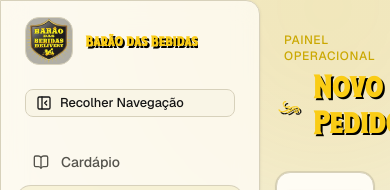
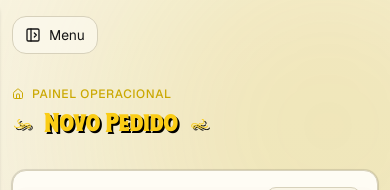
Before and after one commit to GustavoRCoelho/barao-das-bebidas, a Next.js app: page / in a window 390 px wide. Shown: the top 190 px of the page. Built offline with nearby package versions, Linux system fonts and the light colour scheme; no server answers.

Commit message:
feat: responsividade para mobile

```diff
--- a/app/auth/page.tsx
+++ b/app/auth/page.tsx
@@ -119,10 +119,10 @@
           </div>
         </section>
 
-        <section className="relative flex items-center justify-center bg-card/80 p-6 sm:p-10 md:p-14">
+        <section className="relative flex items-center justify-center bg-card/80 p-4 sm:p-8 md:p-14">
           <div className="w-full max-w-md space-y-6">
             <div className="flex justify-center">
-              <div className="h-28 w-28 overflow-hidden rounded-lg border border-border bg-card p-1">
+              <div className="h-20 w-20 overflow-hidden rounded-lg border border-border bg-card p-1 sm:h-24 sm:w-24 md:h-28 md:w-28">
                 <Image
                   src="/logo.png"
                   alt="Logo Barão das Bebidas"
--- a/app/page.tsx
+++ b/app/page.tsx
@@ -17,6 +17,8 @@
   ClipboardList,
   DollarSign,
   PackageCheck,
+  PanelLeftClose,
+  PanelLeftOpen,
   PlusCircle,
   Settings2,
   ShoppingCart,
@@ -79,6 +81,7 @@
   const [usuario, setUsuario] = useState<UsuarioInfo | null>(null);
   const [saindo, setSaindo] = useState(false);
   const [sidebarCompacto, setSidebarCompacto] = useState(false);
+  const [sidebarMobileAberta, setSidebarMobileAberta] = useState(false);
   const [error, setError] = useState<string | null>(null);
   const [abaAtiva, setAbaAtiva] = useState<Aba>("criar");
 
@@ -184,13 +187,13 @@
       </div>
 
       <div
-        className={`relative w-full transition-all ${
-          sidebarCompacto ? "pl-[78px]" : "pl-[260px]"
+        className={`relative w-full pl-0 transition-all ${
+          sidebarCompacto ? "md:pl-[78px]" : "md:pl-[260px]"
         }`}
       >
         <SidebarNav
           menu={menu}
-            abaAtiva={abaAtiva as "cardapio" | "criar" | "gerenciar-cardapio" | "gerenciar" | "gerenciar-usuarios"}
+          abaAtiva={abaAtiva as "cardapio" | "criar" | "gerenciar-cardapio" | "gerenciar" | "gerenciar-usuarios"}
           onSelectAba={(id) => setAbaAtiva(id as Aba)}
           usuarioNome={usuario?.nome}
           usuarioRole={usuario?.role}
@@ -198,10 +201,26 @@
           onLogout={sair}
           compacto={sidebarCompacto}
           onToggleCompact={() => setSidebarCompacto((atual) => !atual)}
+          mobileOpen={sidebarMobileAberta}
+          onCloseMobile={() => setSidebarMobileAberta(false)}
         />
 
-        <div className="mx-auto max-w-7xl px-4 py-8 md:px-8">
+        <div className="mx-auto max-w-7xl px-3 py-4 sm:px-4 sm:py-6 md:px-8 md:py-8">
           <div className="space-y-8">
+            <div className="flex md:hidden">
+              <button
+                type="button"
+                onClick={() => setSidebarMobileAberta((atual) => !atual)}
+                className="app-soft-panel inline-flex items-center gap-2 px-3 py-2 text-sm"
+              >
+                {sidebarMobileAberta ? (
+                  <PanelLeftClose className="size-4" />
+                ) : (
+                  <PanelLeftOpen className="size-4" />
+                )}
+                Menu
+              </button>
+            </div>
             <DashboardHeader
               abaAtiva={abaAtiva}
               totalFaturado={moeda(gerenciarPedidosTab.totalFaturado)}
--- a/atoms/dashboard-header.tsx
+++ b/atoms/dashboard-header.tsx
@@ -22,14 +22,14 @@
   showStats,
 }: DashboardHeaderProps) {
   return (
-    <header className="flex flex-col justify-between gap-4 md:flex-row md:items-end">
+    <header className="flex flex-col justify-between gap-3 md:flex-row md:items-end">
       <div>
         <div className="text-primary flex items-center gap-2 text-xs font-medium">
           <Home className="size-3" />
           <span className="tracking-wider uppercase">Painel Operacional</span>
         </div>
         <h1
-          className="app-heading-ornate mt-1 text-3xl font-bold tracking-tight text-foreground"
+          className="app-heading-ornate mt-1 text-2xl font-bold tracking-tight text-foreground sm:text-3xl"
           data-ornament-left="f"
           data-ornament-right="g"
         >
@@ -48,7 +48,7 @@
       </div>
 
       {showStats ? (
-        <div className="flex gap-3">
+        <div className="grid grid-cols-2 gap-2 sm:flex sm:gap-3">
           <div className="app-soft-panel p-3 px-4">
             <p className="text-[10px] font-bold text-muted-foreground uppercase">Total Mês</p>
             <p className="text-lg font-semibold text-foreground">{totalFaturado}</p>
--- a/atoms/sidebar-nav.tsx
+++ b/atoms/sidebar-nav.tsx
@@ -42,6 +42,8 @@
   onLogout: () => void;
   compacto?: boolean;
   onToggleCompact?: () => void;
+  mobileOpen?: boolean;
+  onCloseMobile?: () => void;
 };
 
 export function SidebarNav({
@@ -54,13 +56,26 @@
   onLogout,
   compacto = false,
   onToggleCompact,
+  mobileOpen = false,
+  onCloseMobile,
 }: SidebarNavProps) {
   return (
-    <aside
-      className={`app-panel fixed left-0 top-0 z-40 flex h-screen flex-col gap-6 overflow-y-auto rounded-tr-xl rounded-br-xl rounded-tl-none rounded-bl-none transition-[width,padding] duration-200 ${
-        compacto ? "w-[78px] p-3" : "w-[260px] p-4"
-      }`}
-    >
+    <>
+      {mobileOpen ? (
+        <button
+          type="button"
+          aria-label="Fechar menu"
+          onClick={onCloseMobile}
+          className="fixed inset-0 z-30 bg-black/45 md:hidden"
+        />
+      ) : null}
+      <aside
+        className={`app-panel fixed left-0 top-0 z-40 flex h-screen flex-col gap-6 overflow-y-auto rounded-tr-xl rounded-br-xl rounded-tl-none rounded-bl-none transition-[width,padding,transform] duration-200 ${
+          compacto ? "w-[78px] p-3" : "w-[260px] p-4"
+        } ${
+          mobileOpen ? "translate-x-0" : "-translate-x-full"
+        } md:translate-x-0`}
+      >
       <div
         className={`flex items-center gap-3 ${compacto ? "px-0 justify-center" : "px-2"}`}
       >
@@ -117,7 +132,10 @@
           return (
             <button
               key={item.id}
-              onClick={() => onSelectAba(item.id)}
+              onClick={() => {
+                onSelectAba(item.id);
+                onCloseMobile?.();
+              }}
               className={`group flex w-full items-center gap-3 rounded-xl transition-all duration-200 ${
                 compacto ? "justify-center px-0 py-2.5" : "px-4 py-2.5"
               } text-sm font-medium ${
@@ -175,5 +193,6 @@
         </Button>
       </div>
     </aside>
+    </>
   );
 }
```
